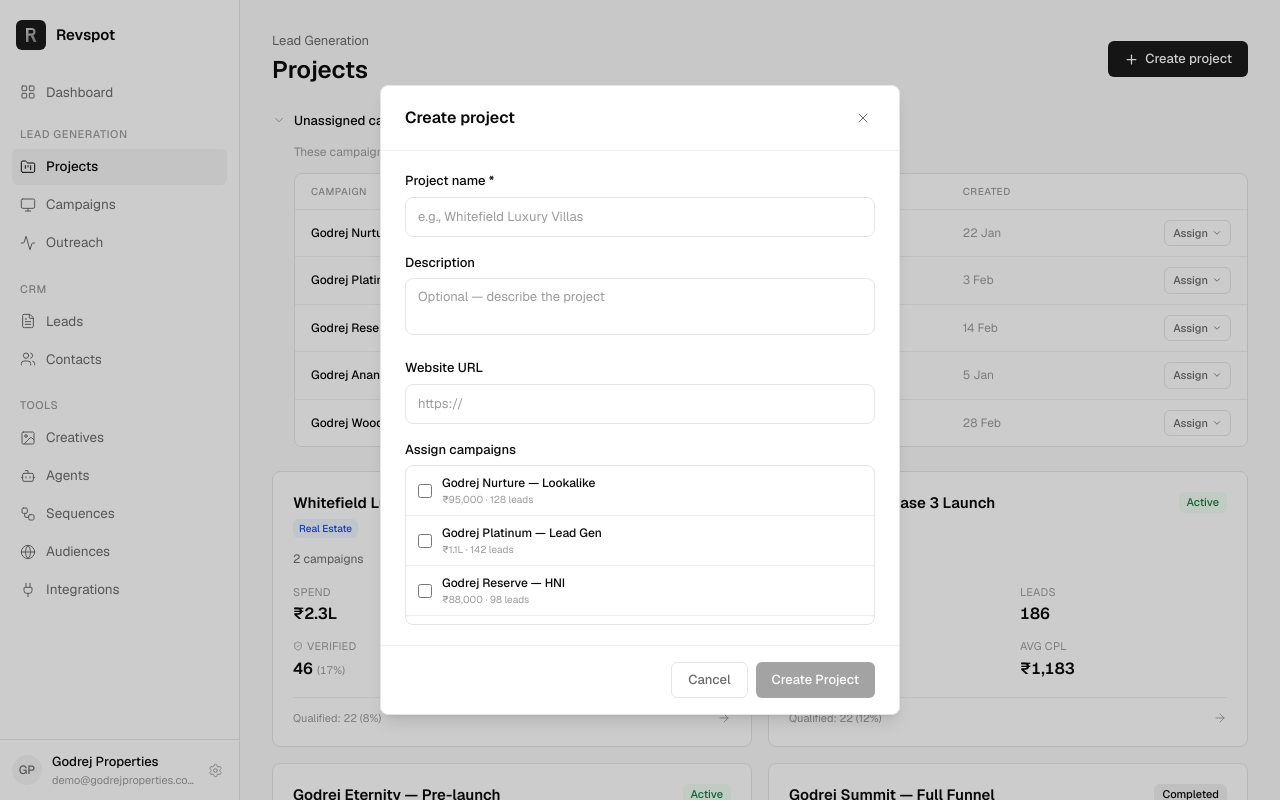
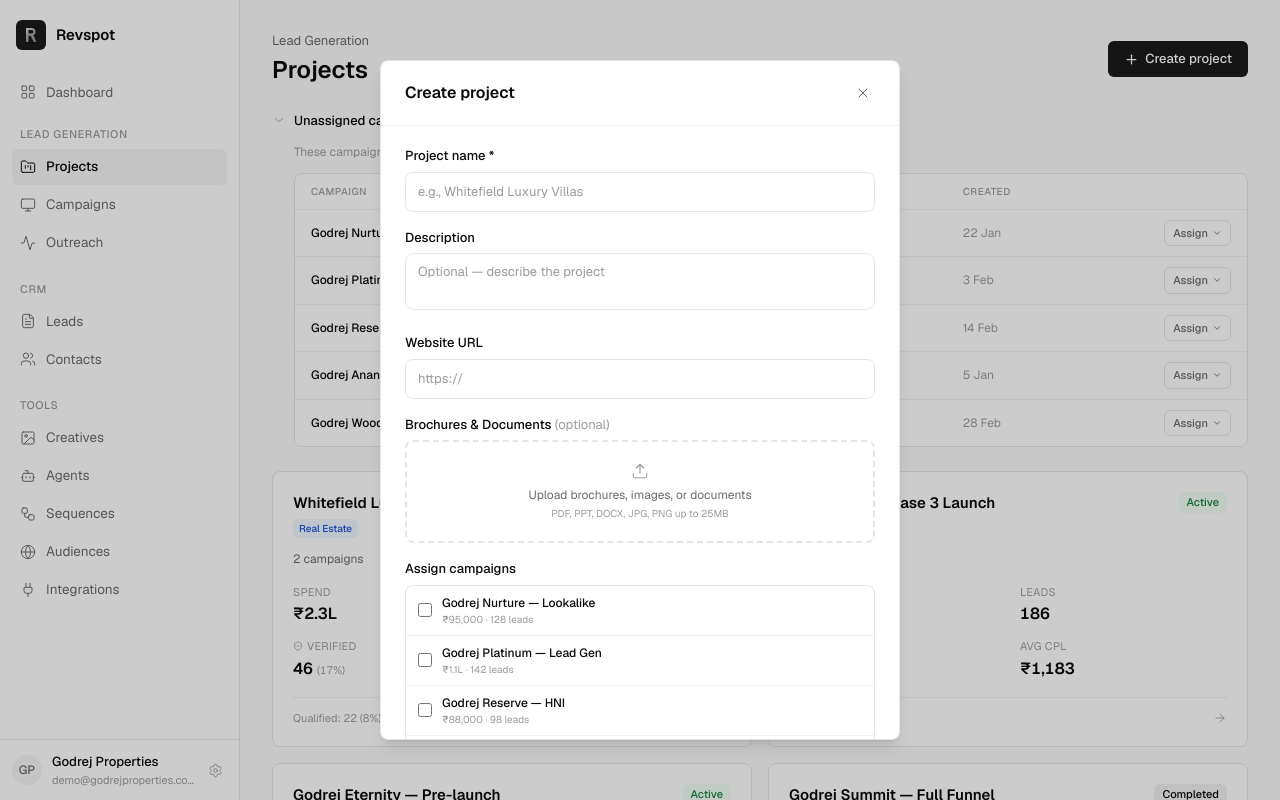
Before and after one commit to ankitpurohit991-ui/revspot-mvp-final, a Next.js app: page /projects in a window 1280 px wide. Both pictures are taken after a click on the button "Create project". Shown: the top 800 px of the page. Built offline with nearby package versions, Linux system fonts and the light colour scheme.

Commit message:
feat: add brochure upload to Create Project modal
Create Project modal now includes a "Brochures & Documents" upload
section between the website URL and campaign assignment fields.
Accepts PDF, PPT, DOCX, JPG, PNG up to 25MB.

Co-Authored-By: Claude Opus 4.6 (1M context) <noreply@anthropic.com>

```diff
--- a/src/app/(app)/projects/page.tsx
+++ b/src/app/(app)/projects/page.tsx
@@ -5,7 +5,7 @@ import { useRouter } from "next/navigation";
 import { motion } from "framer-motion";
 import type { Variants } from "framer-motion";
 import {
-  Plus, ArrowRight, ShieldCheck, ChevronDown, ChevronRight, X,
+  Plus, ArrowRight, ShieldCheck, ChevronDown, ChevronRight, X, Upload, FileText,
 } from "lucide-react";
 import { campaignsList, projectsList } from "@/lib/campaign-data";
 import type { ProjectItem, CampaignListItem } from "@/lib/campaign-data";
@@ -110,6 +110,7 @@ function CreateProjectModal({ onClose, unassignedCampaigns, preSelectedCampaign
   const [description, setDescription] = useState("");
   const [website, setWebsite] = useState("");
   const [selectedCampaigns, setSelectedCampaigns] = useState<string[]>(preSelectedCampaign ? [preSelectedCampaign] : []);
+  const [brochureFiles, setBrochureFiles] = useState<string[]>([]);
 
   const toggleCampaign = (id: string) => {
     setSelectedCampaigns((prev) => prev.includes(id) ? prev.filter((c) => c !== id) : [...prev, id]);
@@ -139,6 +140,33 @@ function CreateProjectModal({ onClose, unassignedCampaigns, preSelectedCampaign
               <label className="block text-[13px] font-medium text-text-primary mb-1.5">Website URL</label>
               <input type="url" value={website} onChange={(e) => setWebsite(e.target.value)} placeholder="https://"
                 className="w-full h-10 px-3 text-[13px] border border-border rounded-input bg-white text-text-primary focus:outline-none focus:border-accent transition-colors placeholder:text-text-tertiary" />
+            </div>
+            <div>
+              <label className="block text-[13px] font-medium text-text-primary mb-1.5">Brochures & Documents <span className="text-text-tertiary font-normal">(optional)</span></label>
+              <div
+                onClick={() => setBrochureFiles((prev) => [...prev, "Project_Brochure.pdf"])}
+                className="border-2 border-dashed border-border rounded-input p-5 text-center cursor-pointer hover:border-border-hover hover:bg-surface-page/50 transition-all duration-150"
+              >
+                <Upload size={18} strokeWidth={1.5} className="mx-auto text-text-tertiary mb-1.5" />
+                <p className="text-[12px] text-text-secondary">Upload brochures, images, or documents</p>
+                <p className="text-[10px] text-text-tertiary mt-0.5">PDF, PPT, DOCX, JPG, PNG up to 25MB</p>
+              </div>
+              {brochureFiles.length > 0 && (
+                <div className="mt-2 space-y-1">
+                  {brochureFiles.map((f, i) => (
+                    <div key={i} className="flex items-center justify-between bg-surface-page rounded-[5px] px-2.5 py-1.5 border border-border-subtle">
+                      <div className="flex items-center gap-1.5">
+                        <FileText size={12} strokeWidth={1.5} className="text-text-tertiary" />
+                        <span className="text-[11px] text-text-primary">{f}</span>
+                      </div>
+                      <button onClick={(e) => { e.stopPropagation(); setBrochureFiles((prev) => prev.filter((_, j) => j !== i)); }}
+                        className="text-text-tertiary hover:text-text-primary transition-colors duration-150">
+                        <X size={11} strokeWidth={1.5} />
+                      </button>
+                    </div>
+                  ))}
+                </div>
+              )}
             </div>
             {unassignedCampaigns.length > 0 && (
               <div>
```
